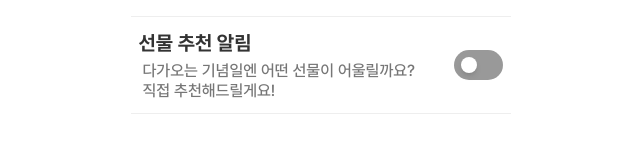
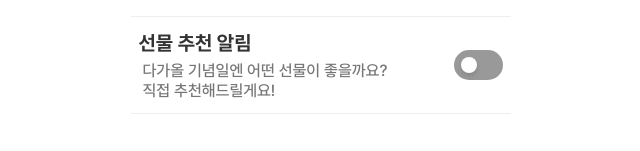
Before and after one commit to LoFin-official/LoFin-FE, a Next.js app: page /my-page/alert in a window 1280 px wide. Shown: the part 296-447 px from the top of the page, without its empty margins (312-952 px from the left). Built offline with nearby package versions, Linux system fonts and the light colour scheme.

Commit message:
📝 Update : 마이 - 알림 페이지 : 텍스트 조정

```diff
--- a/src/pages/my-page/alert/index.tsx
+++ b/src/pages/my-page/alert/index.tsx
@@ -31,7 +31,7 @@ export default function AlertPage() {
         />
         <NotificationItem
           title='선물 추천 알림'
-          description='다가오는 기념일엔 어떤 선물이 어울릴까요?\n직접 추천해드릴게요!'
+          description='다가올 기념일엔 어떤 선물이 좋을까요?\n직접 추천해드릴게요!'
           isOn={giftAlert}
           onToggle={() => setGiftAlert((prev) => !prev)}
         />
```
